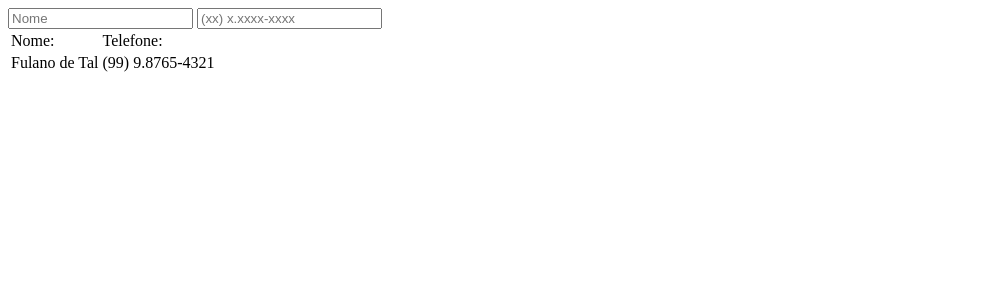
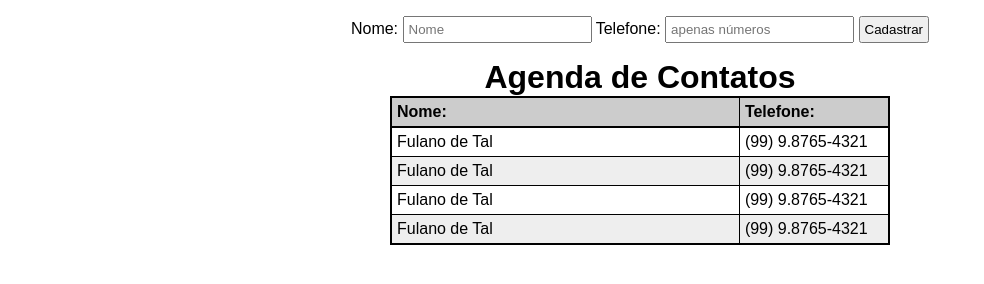
Before and after one commit to Marcosviana91/EBAC-M8-Projeto02, a plain HTML site: page index.html in a window 1280 px wide. Shown: the whole page, without its empty margins (0-984 px from the left). Drawn offline with Linux system fonts and the light colour scheme.

Commit message:
Concluído

```diff
--- a/index.html
+++ b/index.html
@@ -1,18 +1,29 @@
 <!DOCTYPE html>
 <html lang="pt-br">
+
 <head>
     <meta charset="UTF-8">
     <title>Agenda</title>
     <link rel="stylesheet" href="style.css">
 </head>
+
 <body>
     <header>
+        <div class="container">
             <form>
-            <input type="text" placeholder="Nome">
-            <input type="tel" id="" placeholder="(xx) x.xxxx-xxxx">
+                <label>Nome:
+                    <input type="text" id="name" placeholder="Nome">
+                </label>
+                <label>Telefone:
+                    <input type="tel" id="tel" placeholder="apenas números" maxlength="11">
+                </label>
+                <button id="btn_add">Cadastrar</button>
             </form>
+        </div>
         </header>
     <main>
+        <h1> Agenda de Contatos</h1>
+        <div class="container">
             <table>
                 <thead>
                     <tr>
@@ -25,9 +36,23 @@
                         <td>Fulano de Tal</td>
                         <td>(99) 9.8765-4321</td>
                     </tr>
+                    <tr>
+                        <td>Fulano de Tal</td>
+                        <td>(99) 9.8765-4321</td>
+                    </tr>
+                    <tr>
+                        <td>Fulano de Tal</td>
+                        <td>(99) 9.8765-4321</td>
+                    </tr>
+                    <tr>
+                        <td>Fulano de Tal</td>
+                        <td>(99) 9.8765-4321</td>
+                    </tr>
                 </tbody>
             </table>
+        </div>
     </main>
     <script src="script.js"></script>
 </body>
+
 </html>
--- a/script.js
+++ b/script.js
@@ -0,0 +1,21 @@
+const new_name = document.querySelector('#name');
+const new_tel = document.querySelector('#tel');
+const tbody = document.querySelector("tbody");
+
+const btn_add = document.querySelector("#btn_add").addEventListener("click", (e) => {
+    e.preventDefault();
+    console.log(new_name.value, new_tel.value);
+
+    let new_row = document.createElement("tr");
+    let new_data_name = document.createElement("td");
+    let new_data_tel = document.createElement("td");
+
+    new_data_name.innerHTML = new_name.value
+    new_data_tel.innerHTML = new_tel.value
+    new_row.append(new_data_name);
+    new_row.append(new_data_tel);
+    tbody.append(new_row)
+
+    new_name.value = ''
+    new_tel.value = ""
+})
--- a/style.css
+++ b/style.css
@@ -0,0 +1,48 @@
+* {
+    margin: 0;
+    padding: 0;
+    box-sizing: border-box;
+    font-family: sans-serif;
+}
+main h1{
+    text-align: center;
+}
+.container {
+    width: 100vw;
+    display: flex;
+    justify-content: center;
+}
+form {
+    margin: 16px 0;
+}
+form button,
+form input {
+    padding: 0 4px;
+    height: 2em;
+}
+table {
+    width: 500px;
+    border: 2px solid black;
+    border-collapse: collapse;
+}
+
+table thead {
+    border: 2px solid black;
+    background-color: #ccc;
+    font-weight: bold;
+}
+
+table thead tr td:nth-child(1) {
+    width: 350px;
+}
+table thead tr td:nth-child(2) {
+    width: 150px;
+}
+
+table td {
+    border: 1px solid black;
+    padding: 5px;
+}
+table tbody tr:nth-child(even) {
+    background-color: rgb(238, 238, 238);
+}
```
Lines whose indentation alone changed are shown as unchanged.
